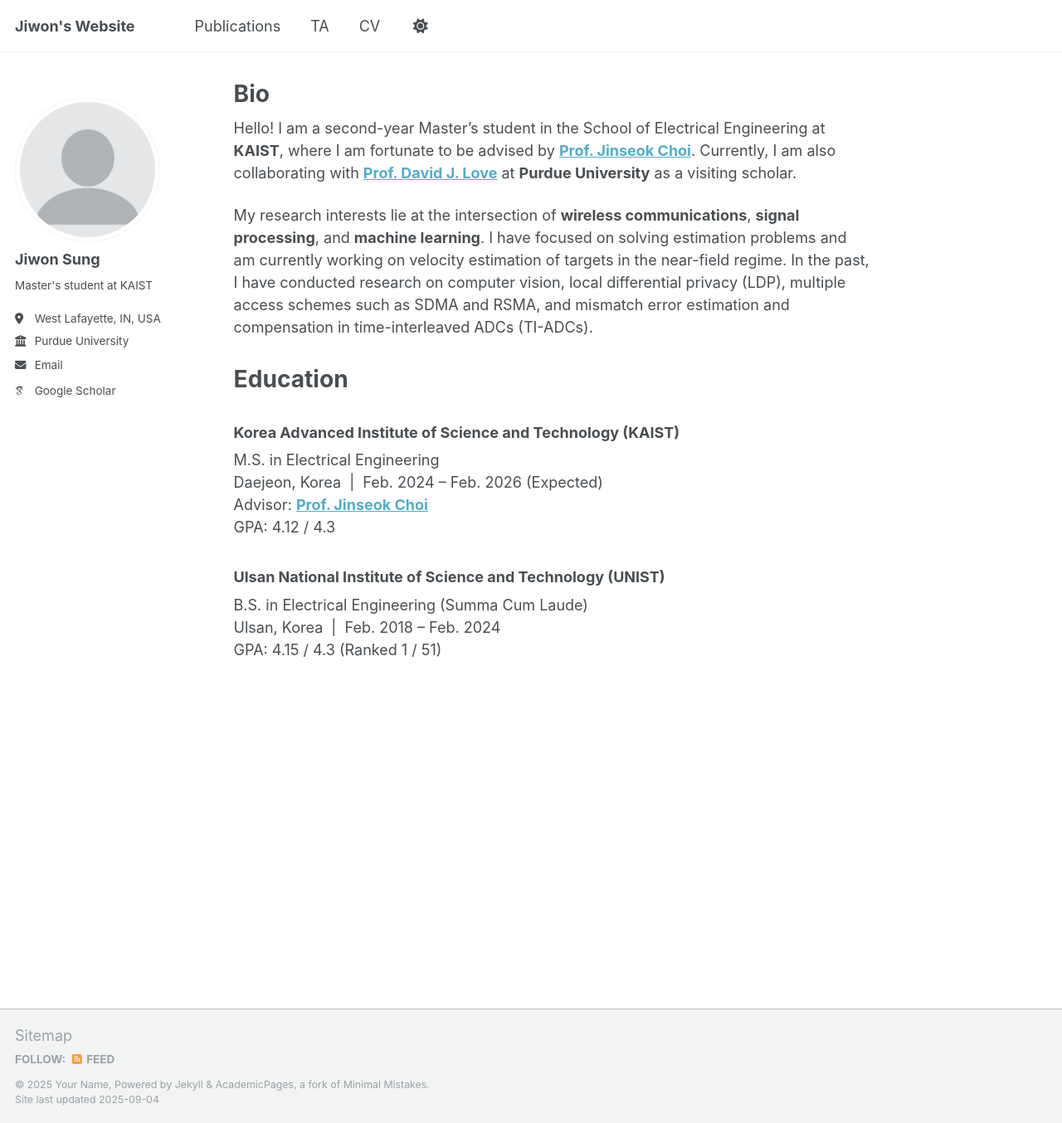
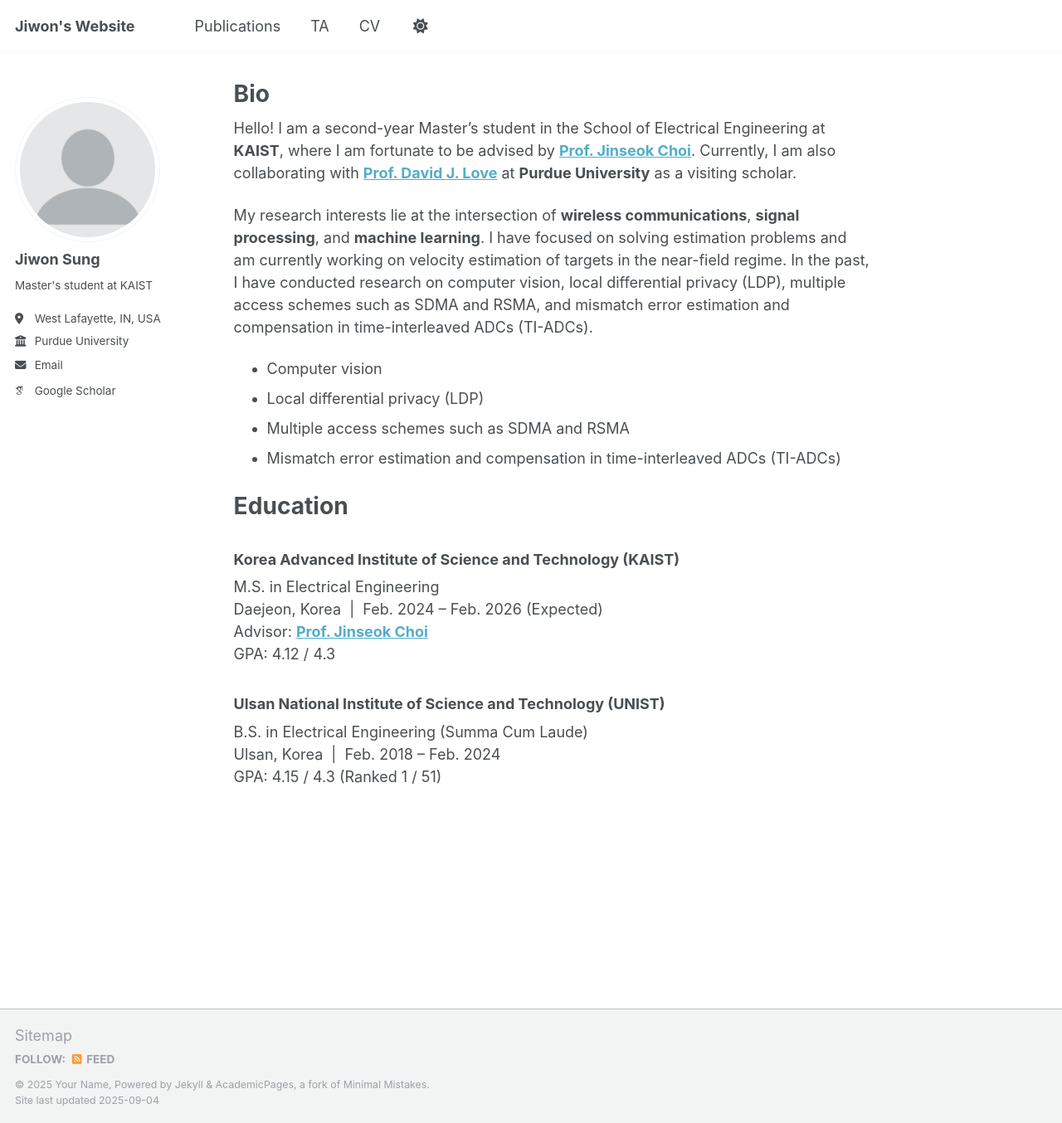
Before and after one commit to sunione/sunione.github.io, a Jekyll site: the page built from _pages/about.md, in a window 1280 px wide and 1354 px high. Shown: the whole window at 83% size. Built offline with Jekyll 4.4.1, drawn with Linux system fonts in a browser that asks for light colours; some web fonts are replaced.

Commit message:
about.md

```diff
--- a/_pages/about.md
+++ b/_pages/about.md
@@ -10,7 +10,10 @@ redirect_from:
 Hello! I am a second-year Master's student in the School of Electrical Engineering at **KAIST**, where I am fortunate to be advised by [**Prof. Jinseok Choi**](https://sic-x.kaist.ac.kr/professor). Currently, I am also collaborating with [**Prof. David J. Love**](https://engineering.purdue.edu/~djlove/) at **Purdue University** as a visiting scholar.
 
 My research interests lie at the intersection of **wireless communications**, **signal processing**, and **machine learning**. I have focused on solving estimation problems and am currently working on velocity estimation of targets in the near-field regime. In the past, I have conducted research on computer vision, local differential privacy (LDP), multiple access schemes such as SDMA and RSMA, and mismatch error estimation and compensation in time-interleaved ADCs (TI-ADCs).
-
+- Computer vision
+- Local differential privacy (LDP)
+- Multiple access schemes such as SDMA and RSMA
+- Mismatch error estimation and compensation in time-interleaved ADCs (TI-ADCs)
 
 
 
```
